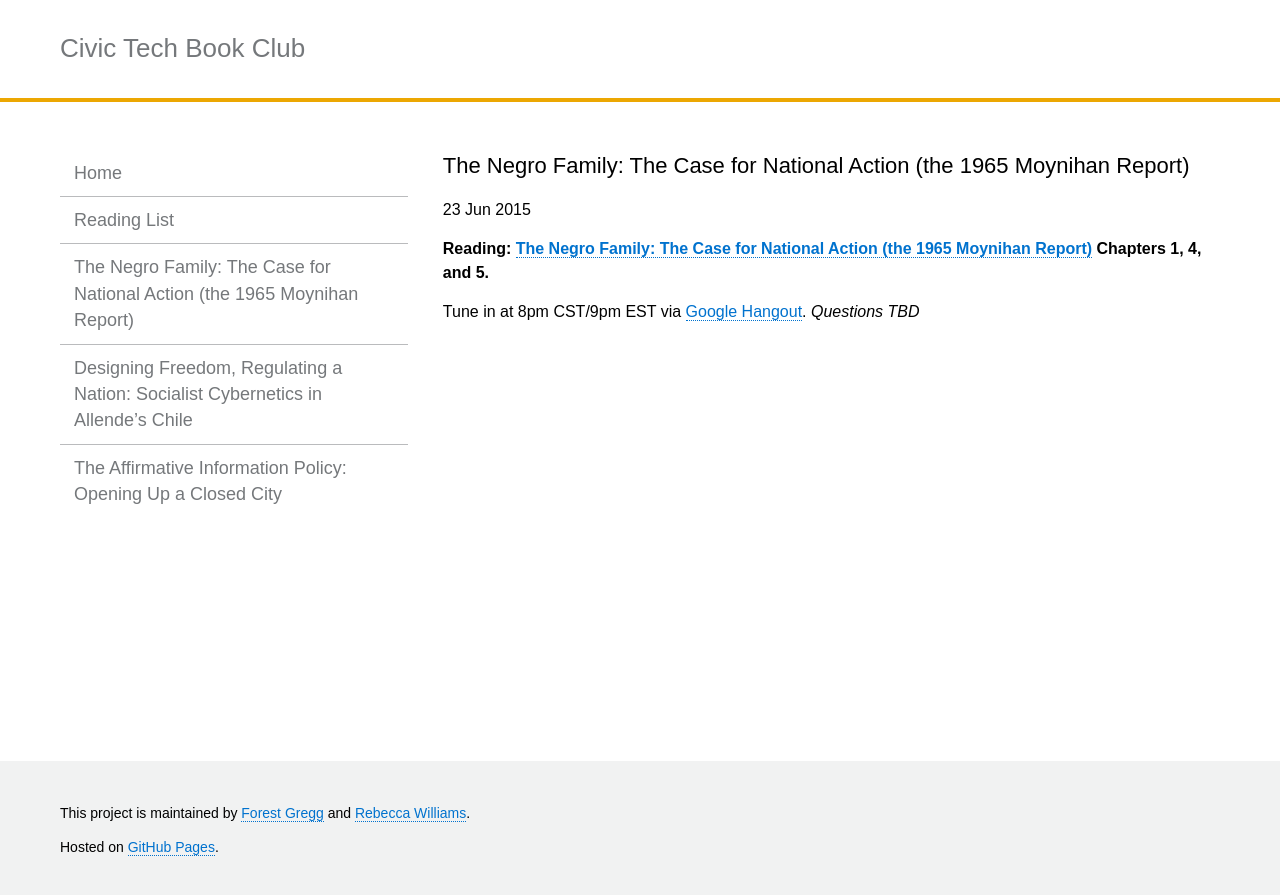
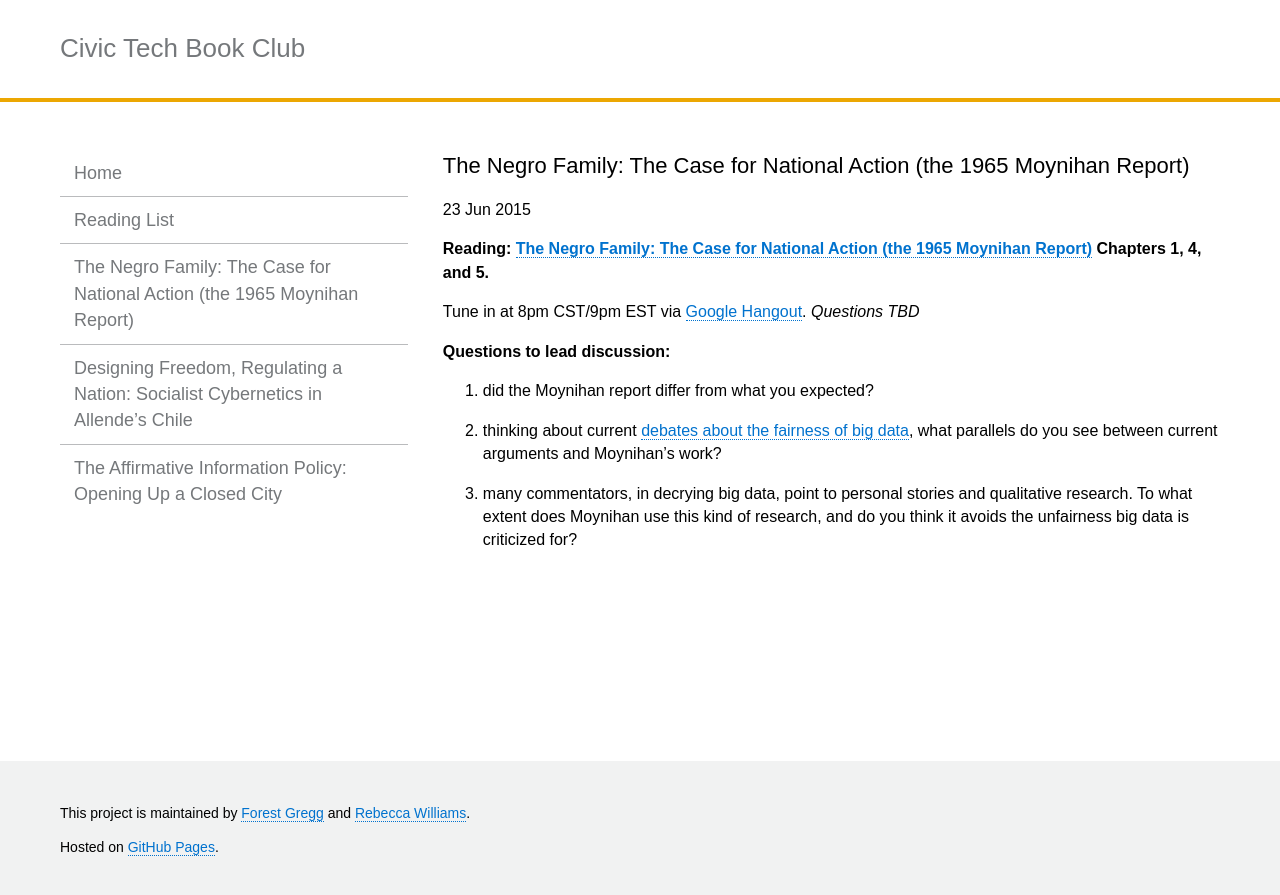
Before and after one commit to rebeccawilliams/bookclub, a Jekyll site: the page built from _posts/2015-05-26-the-1965-moynihan-report.md, in a window 1280 px wide. Shown: the top 895 px of the page. Built offline with Jekyll 4.4.1, drawn with Linux system fonts in a browser that asks for light colours.

Commit message:
Adding questions for Moynihan reading

```diff
--- a/_posts/2015-05-26-the-1965-moynihan-report.md
+++ b/_posts/2015-05-26-the-1965-moynihan-report.md
@@ -8,3 +8,9 @@ categories: jekyll update
 **Reading: [The Negro Family: The Case for National Action (the 1965 Moynihan Report)](https://web.stanford.edu/~mrosenfe/Moynihan%27s%20The%20Negro%20Family.pdf) Chapters 1, 4, and 5.**
 
 Tune in at 8pm CST/9pm EST via [Google Hangout](https://plus.google.com/hangouts/_/calendar/d2lsbGlhbXMucmViZWNjYUBnbWFpbC5jb20.bqtascc21grhvsndib903e67jk?authuser=0). *Questions TBD*
+
+**Questions to lead discussion:**
+
+1. did the Moynihan report differ from what you expected?
+2. thinking about current [debates about the fairness of big data]( https://medium.com/@hannawallach/big-data-machine-learning-and-the-social-sciences-927a8e20460d), what parallels do you see between current arguments and Moynihan's work?
+3. many commentators, in decrying big data, point to personal stories and qualitative research. To what extent does Moynihan use this kind of research, and do you think it avoids the unfairness big data is criticized for?
```
